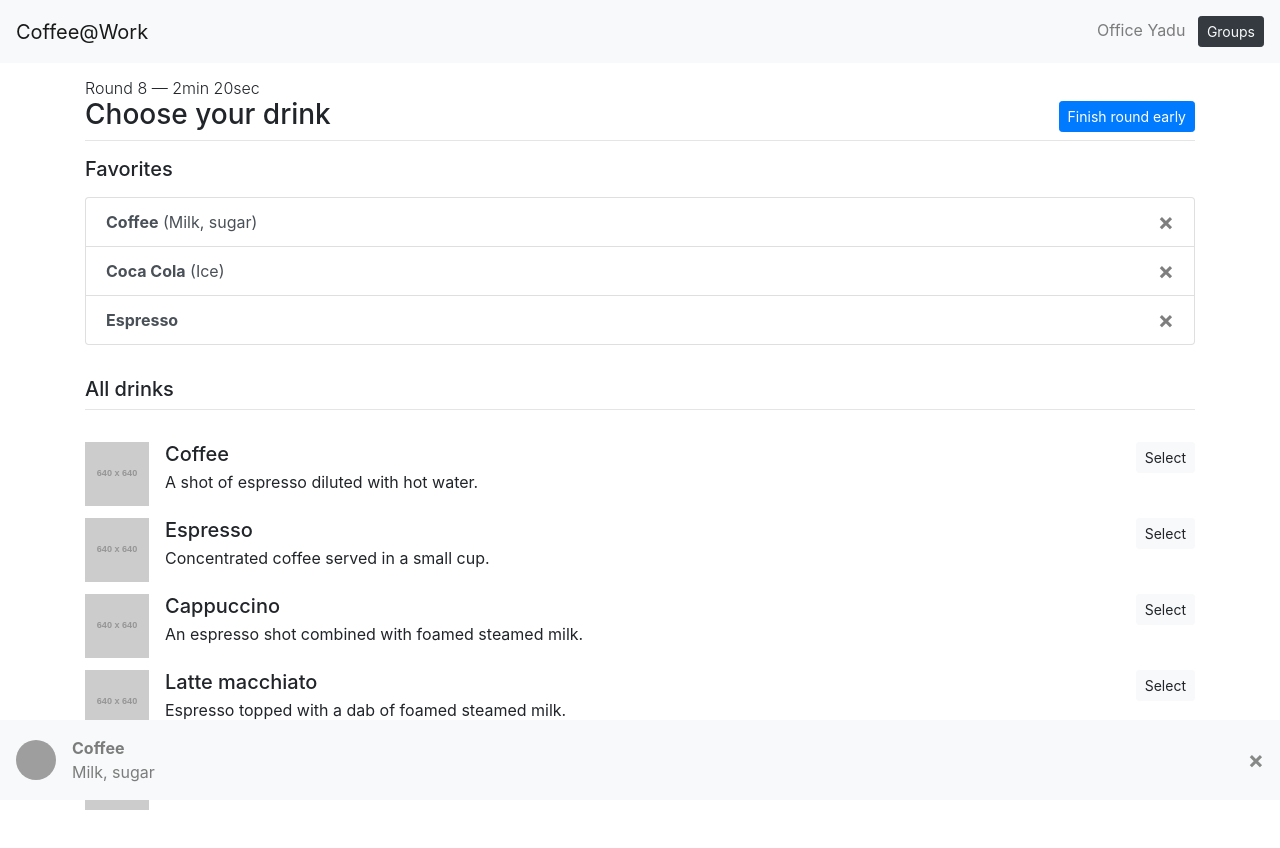
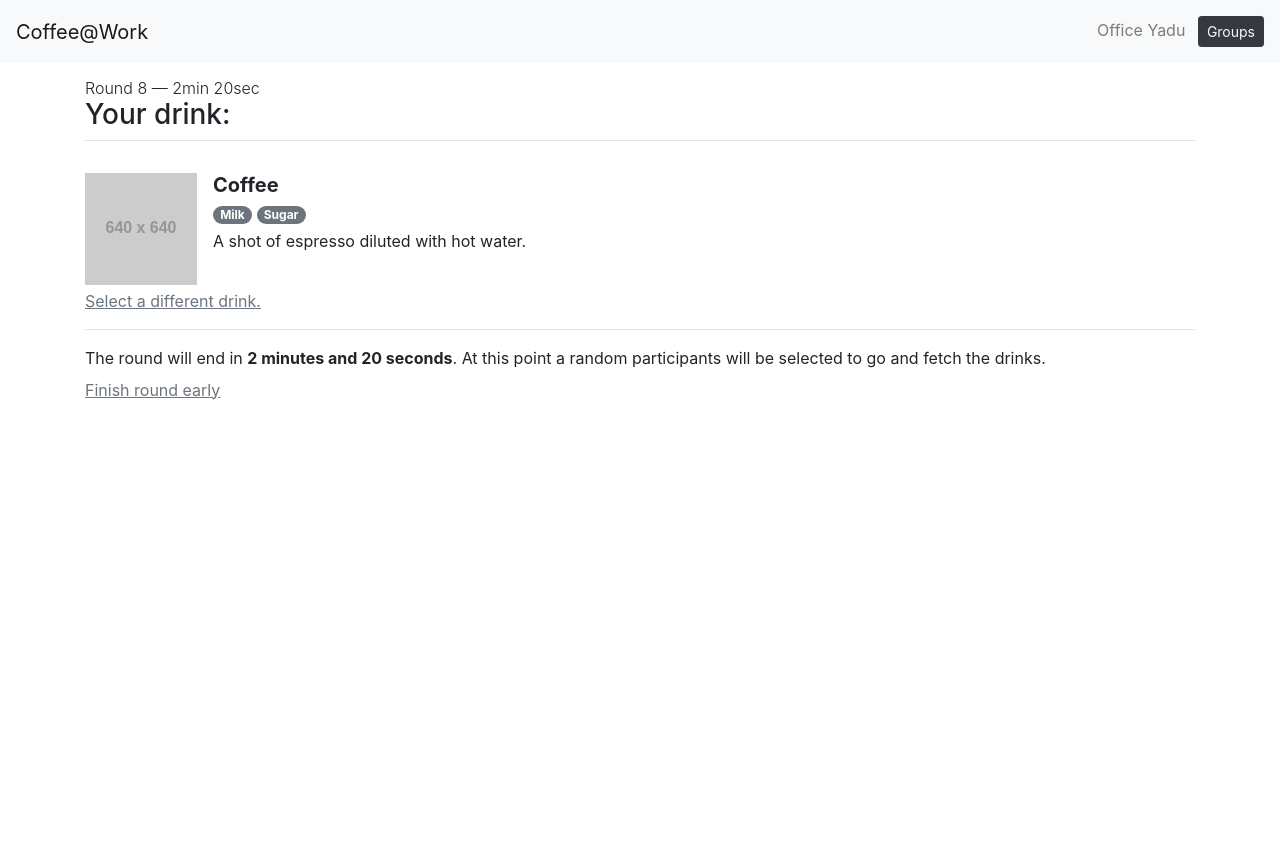
Before and after one commit to StijnvH00/IDUSA-CoffeeAtWork, a plain HTML site: page order-done.html in a window 1280 px wide. After the commit the page ends 800 px from the top, so only its background shows below. Drawn offline with Linux system fonts and the light colour scheme; grey boxes are pictures that could not be loaded; placeholder pictures from the web are drawn by us.

Commit message:
Move selected drink to a seperate screen

```diff
--- a/order-done.html
+++ b/order-done.html
@@ -1,5 +1,6 @@
 <!doctype html>
 <html lang="en">
+
 <head>
     <meta charset="utf-8">
     <meta name="viewport" content="width=device-width, initial-scale=1, shrink-to-fit=no">
@@ -8,6 +9,7 @@
 
     <title>Koffie@Work</title>
 </head>
+
 <body>
 
     <nav class="navbar navbar-light bg-light">
@@ -20,135 +22,36 @@
 
     <main class="mt-3">
         <div class="container">
-      <div class="d-flex justify-content-between align-items-end">
-        <div>
+
             <h6 class="mb-0 font-weight-light">Round 8 &mdash; 2min 20sec</h6>
-          <h3 class="mb-0">Choose your drink</h3>
-        </div>
-        <a href="./round-done.html" class="btn btn-primary btn-sm">Finish round early</a>
-      </div>
+            <h3 class="mb-0">Your drink:</h3>
+
             <hr class="mt-2 mb-3">
 
-      <h5>Favorites</h5>
-
-      <div class="list-group mt-3">
-        <a href="./order-done.html" class="list-group-item list-group-item-action">
-          <div class="d-flex justify-content-between align-items-center">
-            <span>
-              <strong>Coffee</strong> (Milk, sugar)
-            </span>
-            <button type="button" class="close" aria-label="Close">
-              <span aria-hidden="true">&times;</span>
-            </button>
-          </div>
-        </a>
-        <a href="./order-done.html" class="list-group-item list-group-item-action">
-          <div class="d-flex justify-content-between align-items-center">
-            <span>
-              <strong>Coca Cola</strong> (Ice)
-            </span>
-            <button type="button" class="close" aria-label="Close">
-              <span aria-hidden="true">&times;</span>
-            </button>
-          </div>
-        </a>
-        <a href="./order-done.html" class="list-group-item list-group-item-action">
-          <div class="d-flex justify-content-between align-items-center">
-            <span>
-              <strong>Espresso</strong>
-            </span>
-            <button type="button" class="close" aria-label="Close">
-              <span aria-hidden="true">&times;</span>
-            </button>
-          </div>
-        </a>
-      </div>
-
-      <h5 class="mt-4 pt-2">All drinks</h5>
-      <hr class="mt-2 mb-3">
-
-      <ul class="list-unstyled pt-3">
+            <ul class="list-unstyled pt-3 mb-1">
                 <li class="media">
-          <img src="https://dummyimage.com/640x640/3E2723/fff" style="max-width: 4em" class="mr-3">
+                    <img src="https://dummyimage.com/640x640/3E2723/fff" style="max-width: 7em" class="mr-3">
                     <div class="media-body">
-            <div class="d-flex justify-content-between align-items-start">
-              <div class="mr-2">
-                  <h5 class="mt-0 mb-1">Coffee</h5>
-                  <p>A shot of espresso diluted with hot water.</p>
-              </div>
-              <a href="./order-details.html" class="btn btn-light btn-sm">Select</a>
-            </div>
-          </div>
-        </li>
-        <li class="media mt-2">
-          <img src="https://dummyimage.com/640x640/212121/fff" style="max-width: 4em" class="mr-3">
-          <div class="media-body">
-            <div class="d-flex justify-content-between align-items-start">
-              <div class="mr-2">
-                  <h5 class="mt-0 mb-1">Espresso</h5>
-                  <p>Concentrated coffee served in a small cup.</p>
-              </div>
-              <a href="./order-details.html" class="btn btn-light btn-sm">Select</a>
-            </div>
-          </div>
-        </li>
-        <li class="media mt-2">
-          <img src="https://dummyimage.com/640x640/FBC02D/fff" style="max-width: 4em" class="mr-3">
-          <div class="media-body">
-            <div class="d-flex justify-content-between align-items-start">
-              <div class="mr-2">
-                  <h5 class="mt-0 mb-1">Cappuccino</h5>
-                  <p>An espresso shot combined with foamed steamed milk.</p>
-              </div>
-              <a href="./order-details.html" class="btn btn-light btn-sm">Select</a>
-            </div>
-          </div>
-        </li>
-        <li class="media mt-2">
-          <img src="https://dummyimage.com/640x640/C2185B/fff" style="max-width: 4em" class="mr-3">
-          <div class="media-body">
-            <div class="d-flex justify-content-between align-items-start">
-              <div class="mr-2">
-                  <h5 class="mt-0 mb-1">Latte macchiato</h5>
-                  <p>Espresso topped with a dab of foamed steamed milk.</p>
-              </div>
-              <a href="./order-details.html" class="btn btn-light btn-sm">Select</a>
-            </div>
-          </div>
-        </li>
-        <li class="media mt-2">
-            <img src="https://dummyimage.com/640x640/f44336/fff" style="max-width: 4em" class="mr-3">
-            <div class="media-body">
-              <div class="d-flex justify-content-between align-items-start">
-                <div class="mr-2">
-                    <h5 class="mt-0 mb-1">Coca Cola</h5>
-                    <p>Taste the feeling.</p>
-                </div>
-                <a href="./order-details.html" class="btn btn-light btn-sm">Select</a>
-              </div>
+                        <h5 class="mt-0 mb-1 font-weight-bold">Coffee</h5>
+                        <span class="badge badge-pill badge-secondary">Milk</span>
+                        <span class="badge badge-pill badge-secondary">Sugar</span>
+                        <p class="mt-1">A shot of espresso diluted with hot water.</p>
                     </div>
                 </li>
             </ul>
+
+            <a href="./order.html" class="text-secondary" style="text-decoration:underline;">Select a different drink.</a>
+
+            <hr>
+
+            <p class="mb-2">The round will end in <strong>2 minutes and 20 seconds</strong>. At this point a random participants will be selected to go and fetch the drinks.</p>
+
+            <a href="./round-done.html" class="text-secondary" style="text-decoration:underline;">Finish round early</a>
+
         </div>
     </main>
 
-  <footer class="navbar fixed-bottom navbar-light bg-light">
-    <span class="navbar-brand">
-      <img src="https://source.unsplash.com/DLKR_x3T_7s/640x640" style="width:2em;height:2em;" class="rounded-circle">
-    </span>
-    <span class="navbar-text mr-auto">
-      <strong>Coffee</strong><br>
-      Milk, sugar
-    </span>
-    <span class="navbar-text ml-auto">
-        <a href="order.html" class="close">
-            <span aria-hidden="true">&times;</span>
-        </button>
-    </span>
-  </footer>
-
-  <div class="pb-5 mb-4"></div>
-
     <script src="js/bootstrap.bundle.min.js"></script>
 </body>
+
 </html>
```
Also changed, not shown: order.html (+3 -19 lines). Lines whose indentation alone changed are shown as unchanged.
